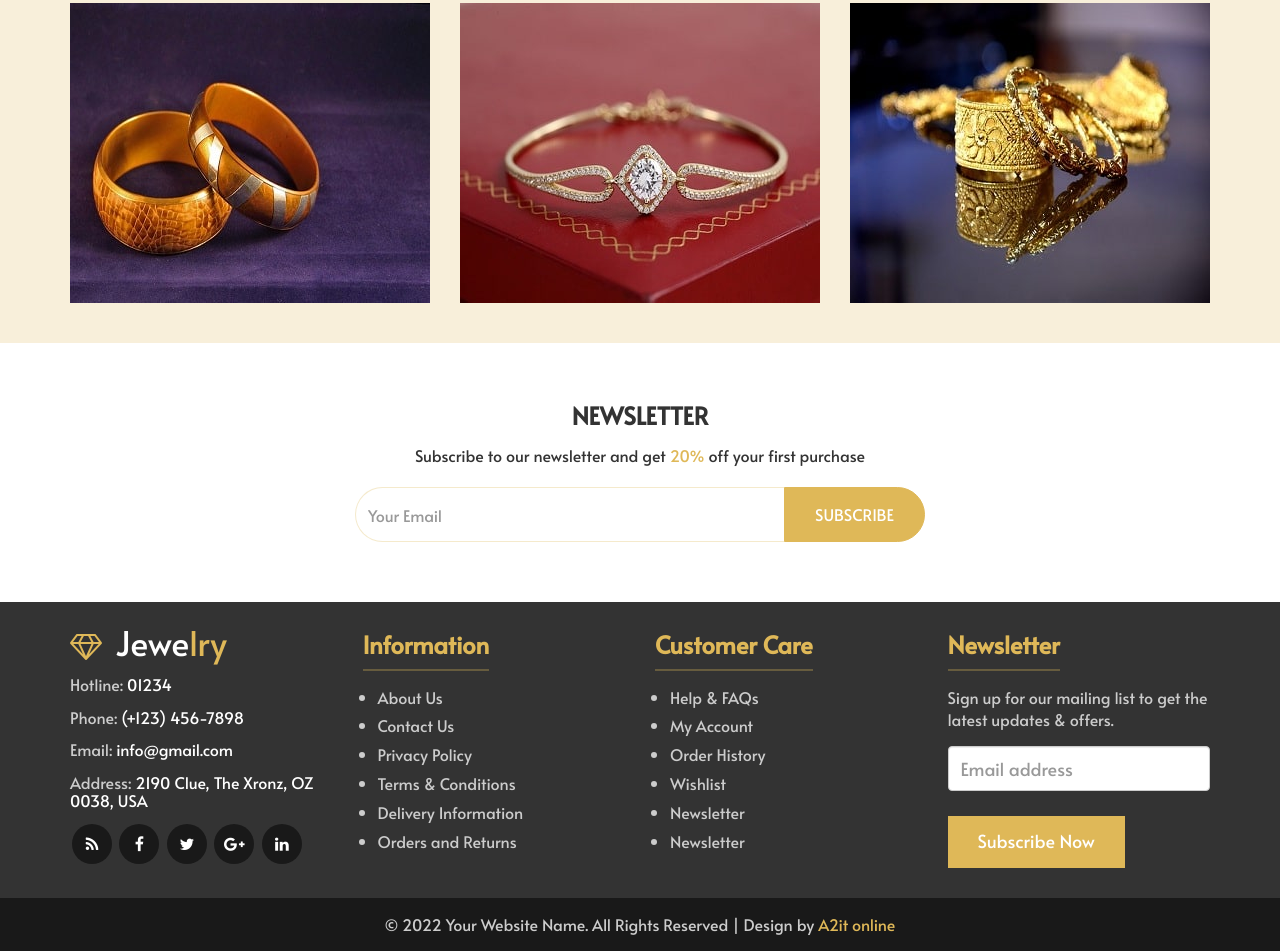
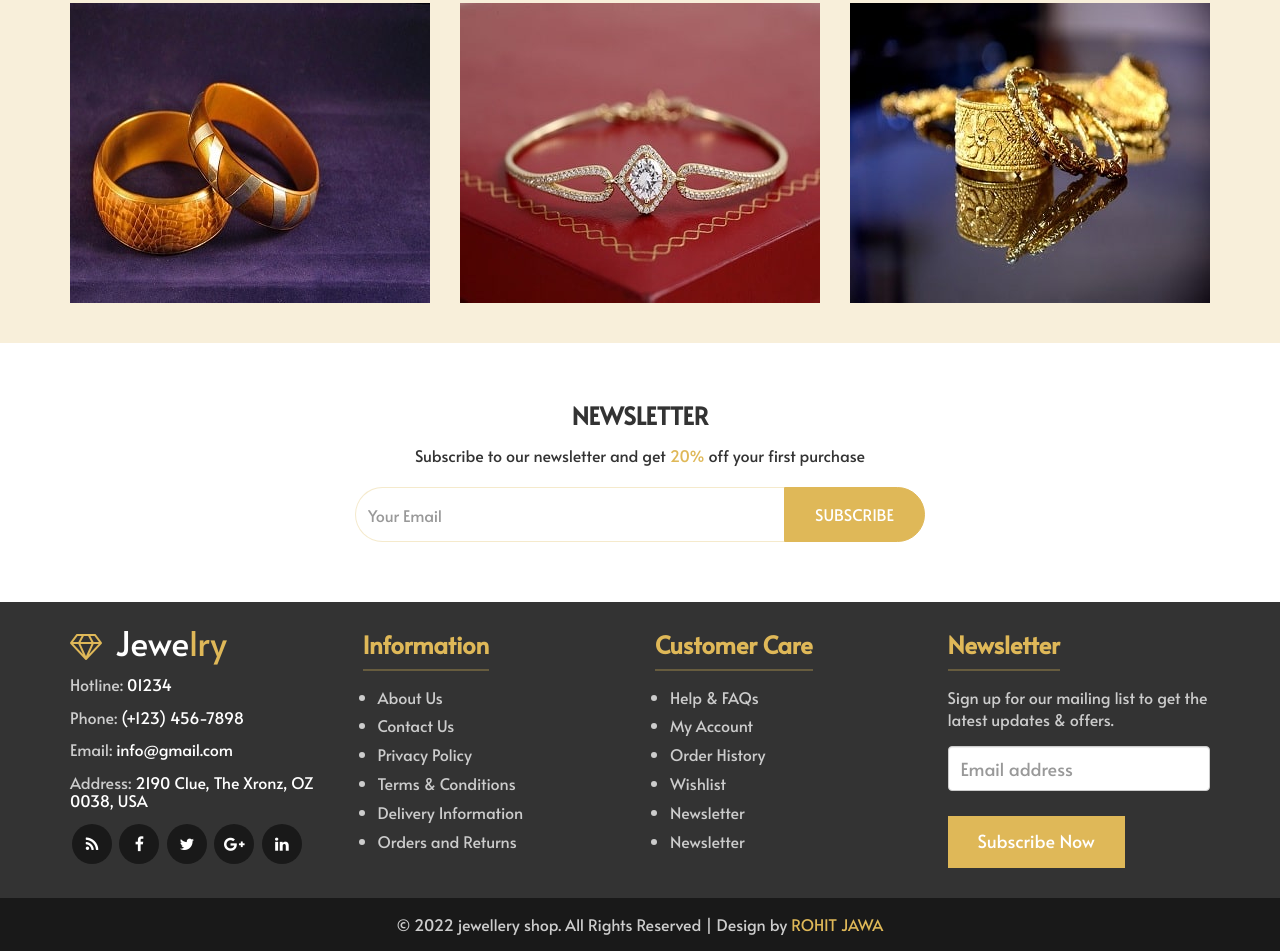
Before and after one commit to rjawa07/OnlineJewelleryShop-, a plain HTML site: page index.html in a window 1280 px wide. Shown: the part 5290-6241 px from the top of the page. Drawn offline with Linux system fonts and the light colour scheme; files whose address does not match are found by name.

Commit message:
update lines

```diff
--- a/index.html
+++ b/index.html
@@ -2491,7 +2491,7 @@
   <div class="row">
    <div class="footer_2 text-center clearfix">
     <div class="col-sm-12">
-	 <p class="mgt col_3">© 2022 Your Website Name. All Rights Reserved | Design by <a class="col_1" href="#">A2it online</a></p>
+	 <p class="mgt col_3">© 2022 jewellery shop. All Rights Reserved | Design by <a class="col_1" href="#">ROHIT JAWA</a></p>
 	</div>
    </div>
   </div>
```
